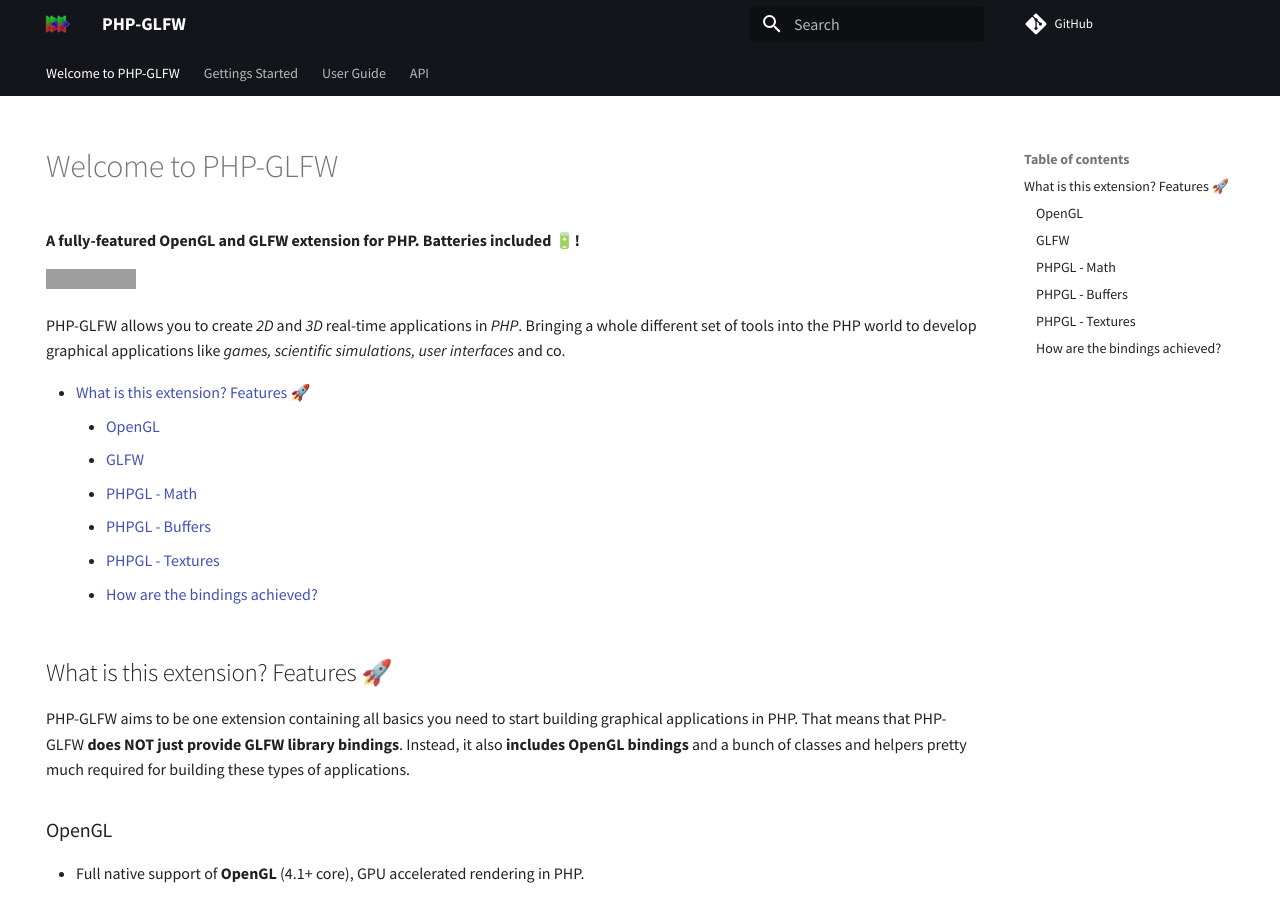
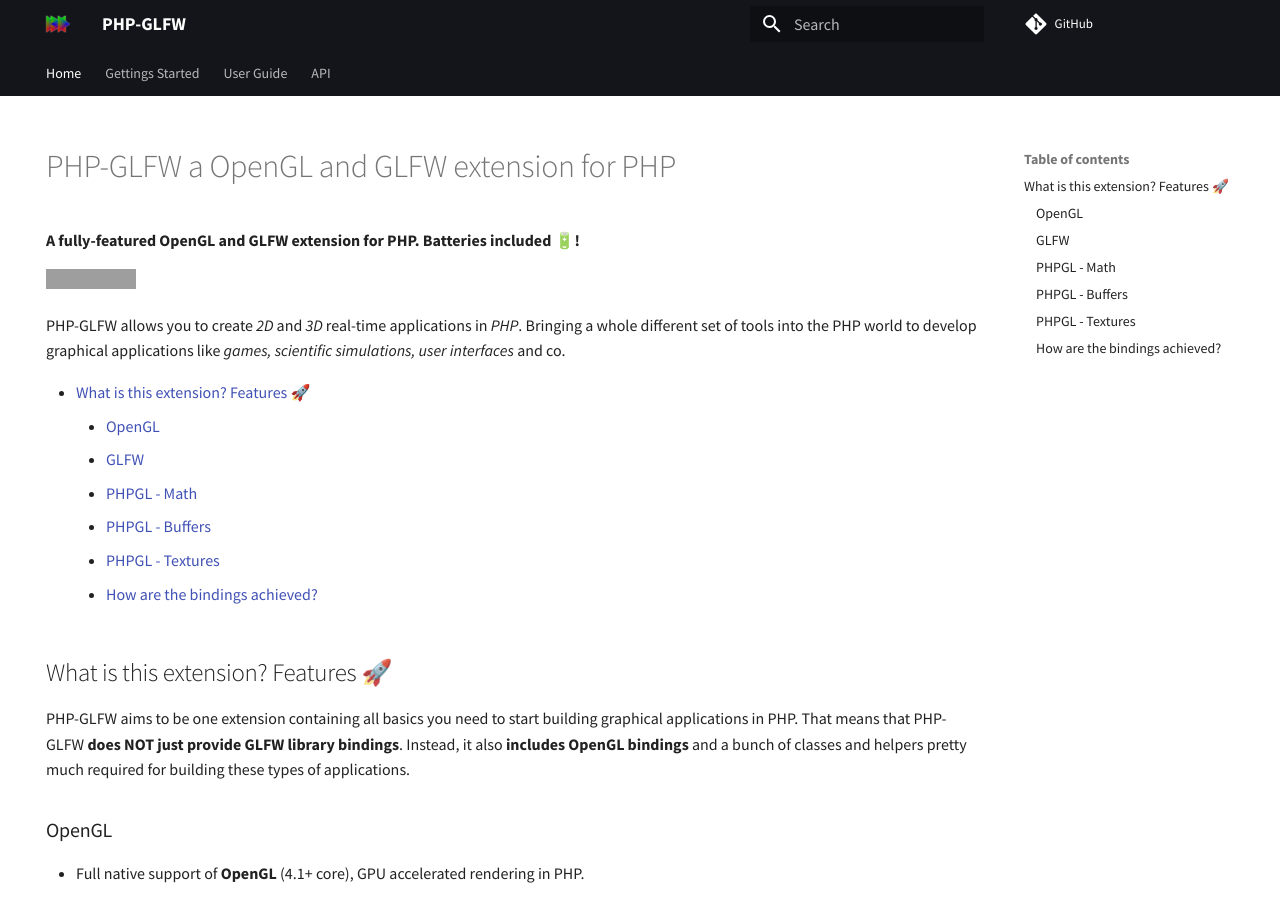
Before and after one commit to mario-deluna/php-glfw, an MkDocs documentation site: the page built from docs/index.md, in a window 1280 px wide and 900 px high. Built offline with MkDocs 1.6.1 and Material for MkDocs 9.7.7, drawn with Linux system fonts in a browser that asks for light colours; comment, search, counter and statistics services are not loaded; grey boxes are pictures that could not be loaded.

Commit message:
Changed title

```diff
--- a/docs/index.md
+++ b/docs/index.md
@@ -3,7 +3,7 @@
   - navigation
 ---
 
-# Welcome to PHP-GLFW
+# PHP-GLFW a OpenGL and GLFW extension for PHP
 
 **A fully-featured OpenGL and GLFW extension for PHP. Batteries included 🔋!**
 
--- a/mkdocs.yml
+++ b/mkdocs.yml
@@ -3,7 +3,7 @@
 site_url: https://phpgl.net
 use_directory_urls: false
 nav:
-  - 'index.md'
+  - Home: index.md
   - Gettings Started:
     - Installation:
       - Linux: getting-started/installation/install-linux.md
```
